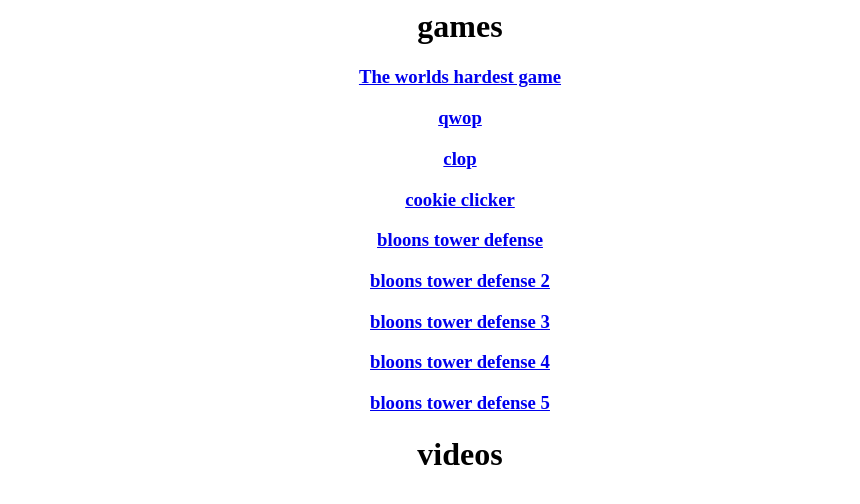
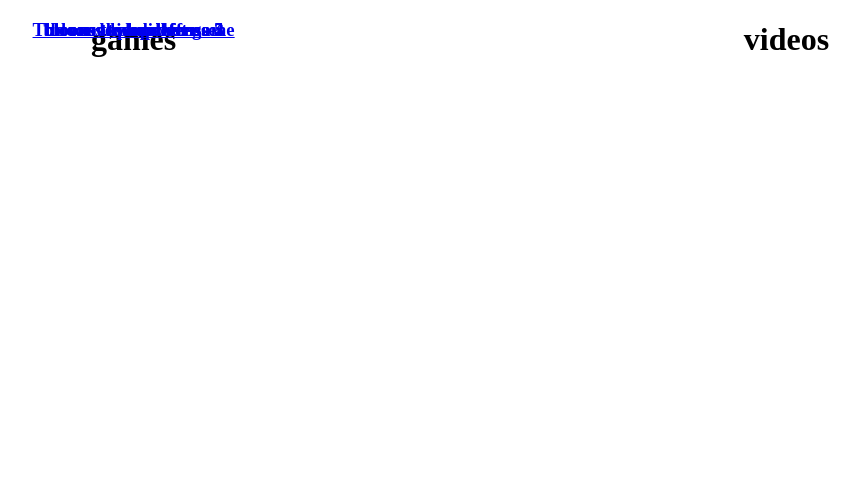
Before and after one commit to Fisher37566/fisher37566.github.io, a PHP site: page / in a window 1280 px wide. Shown: the top 504 px of the page, without its empty margins (180-1040 px from the left). Run offline with PHP 8.4, Linux system fonts and the light colour scheme.

Commit message:
Update style.css

```diff
--- a/style.css
+++ b/style.css
@@ -5,7 +5,7 @@
   width: 49%;
   text-align:center;
   padding:0;
-  margin:auto;
+  position:absolute;
   }
 .videos {
   z-index:1;
@@ -14,5 +14,5 @@
   width: 49%;
   text-align:center;
   padding:0;
-  margin:auto;
+  position:absolute;
   }
```
